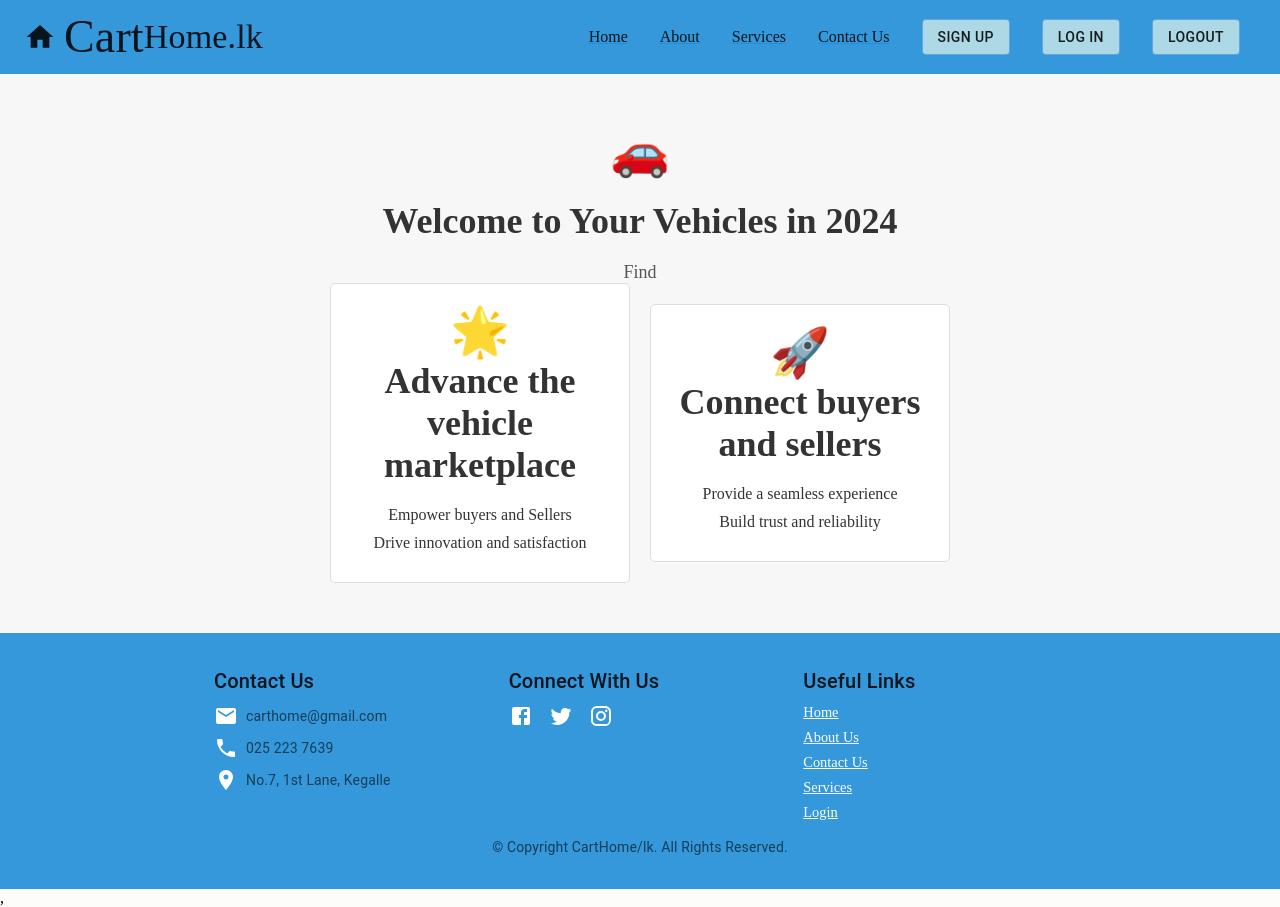
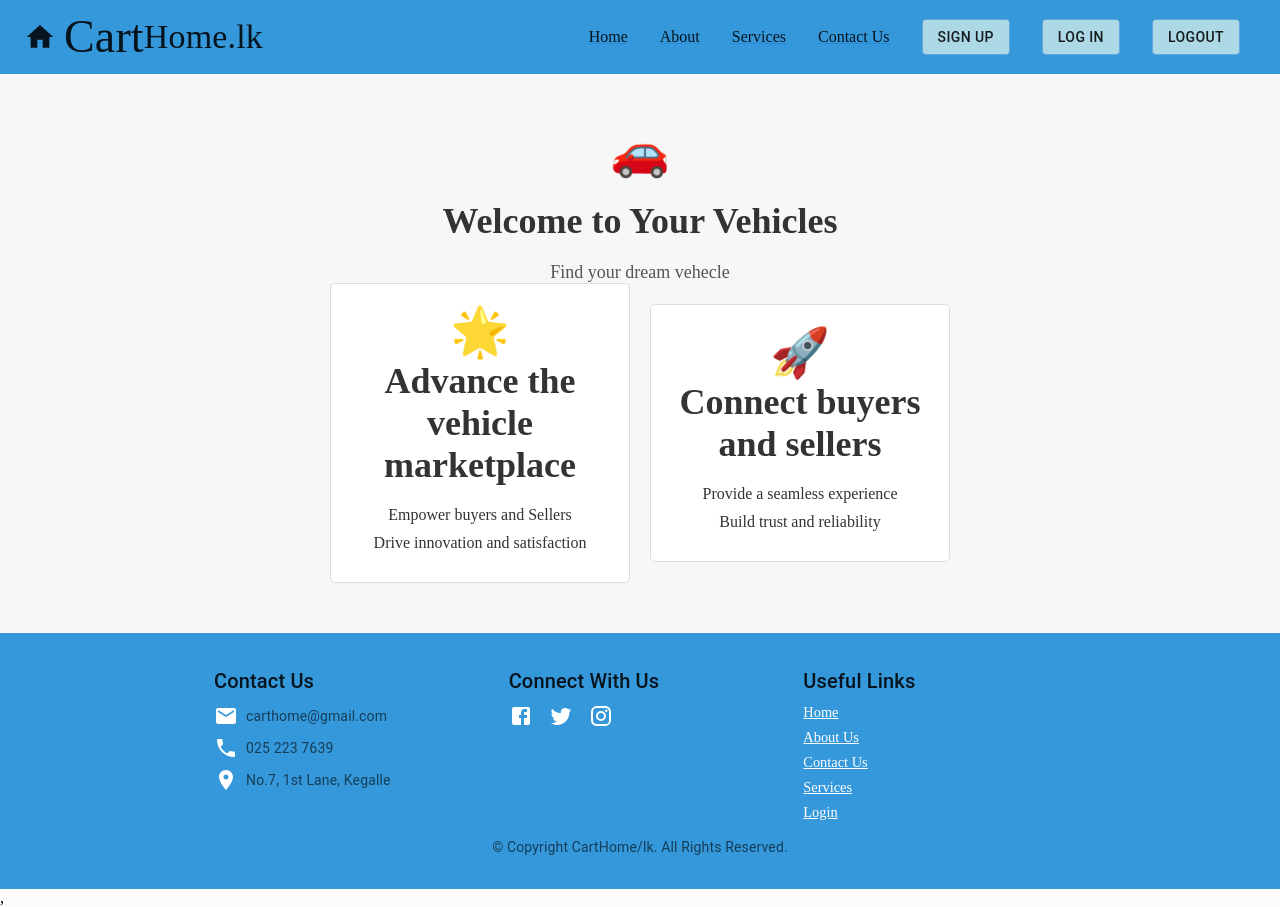
Before and after one commit to Sulakshani99/CartHome.lk-Web-Application, a React (Create React App) app in the folder frontend/: page / in a window 1280 px wide. Built offline with nearby package versions, Linux system fonts and the light colour scheme.

Commit message:
Update Home.js

```diff
--- a/frontend/src/components/Home.js
+++ b/frontend/src/components/Home.js
@@ -96,9 +96,9 @@ export default function Home() {
   return (
     <HomeContainer>
       <Logo>🚗</Logo>
-      <Title>Welcome to Your Vehicles in 2024 </Title>
+      <Title>Welcome to Your Vehicles  </Title>
       <Description>
-        Find
+        Find your dream vehecle
       </Description>
       <TiersContainer>
         <Tier>
```
